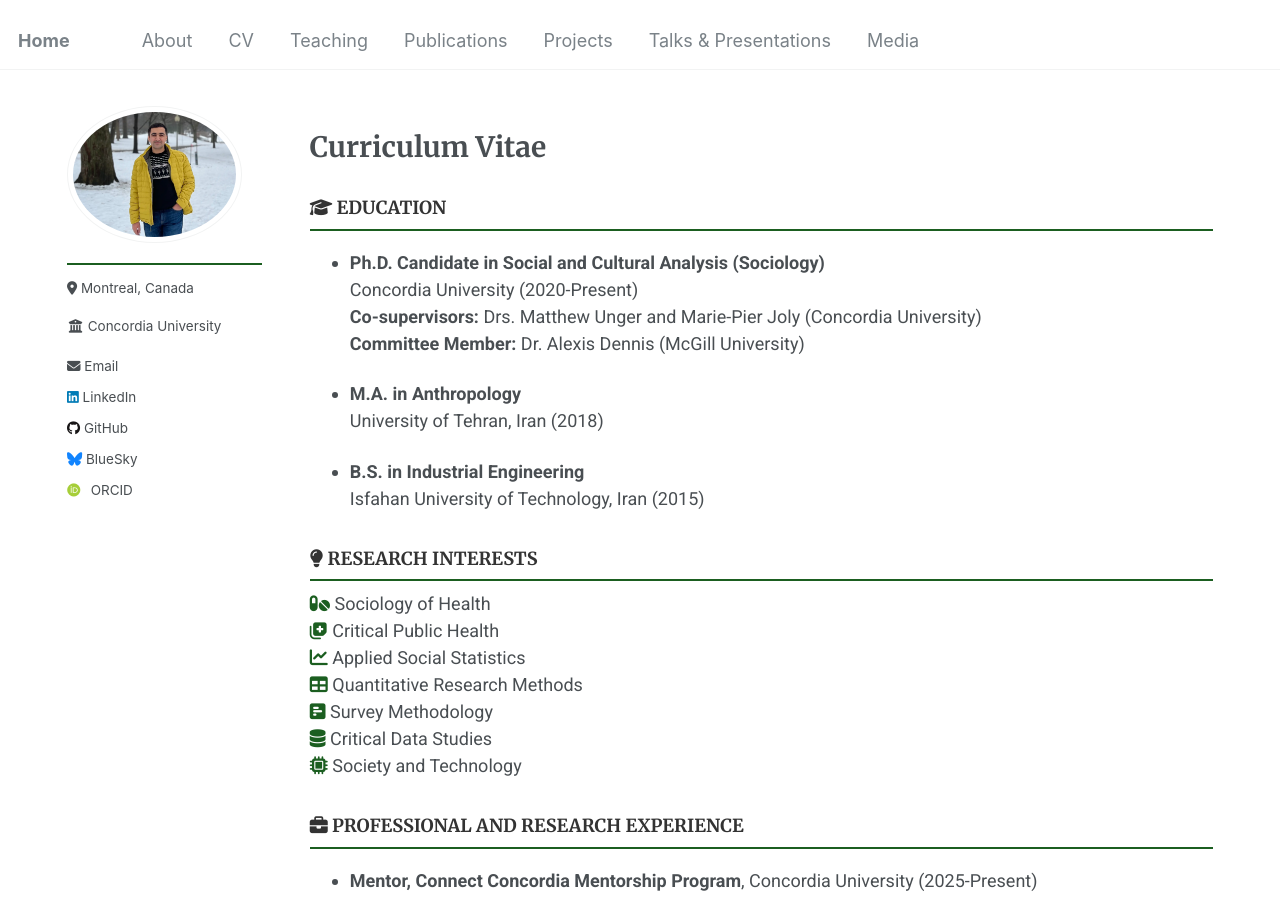
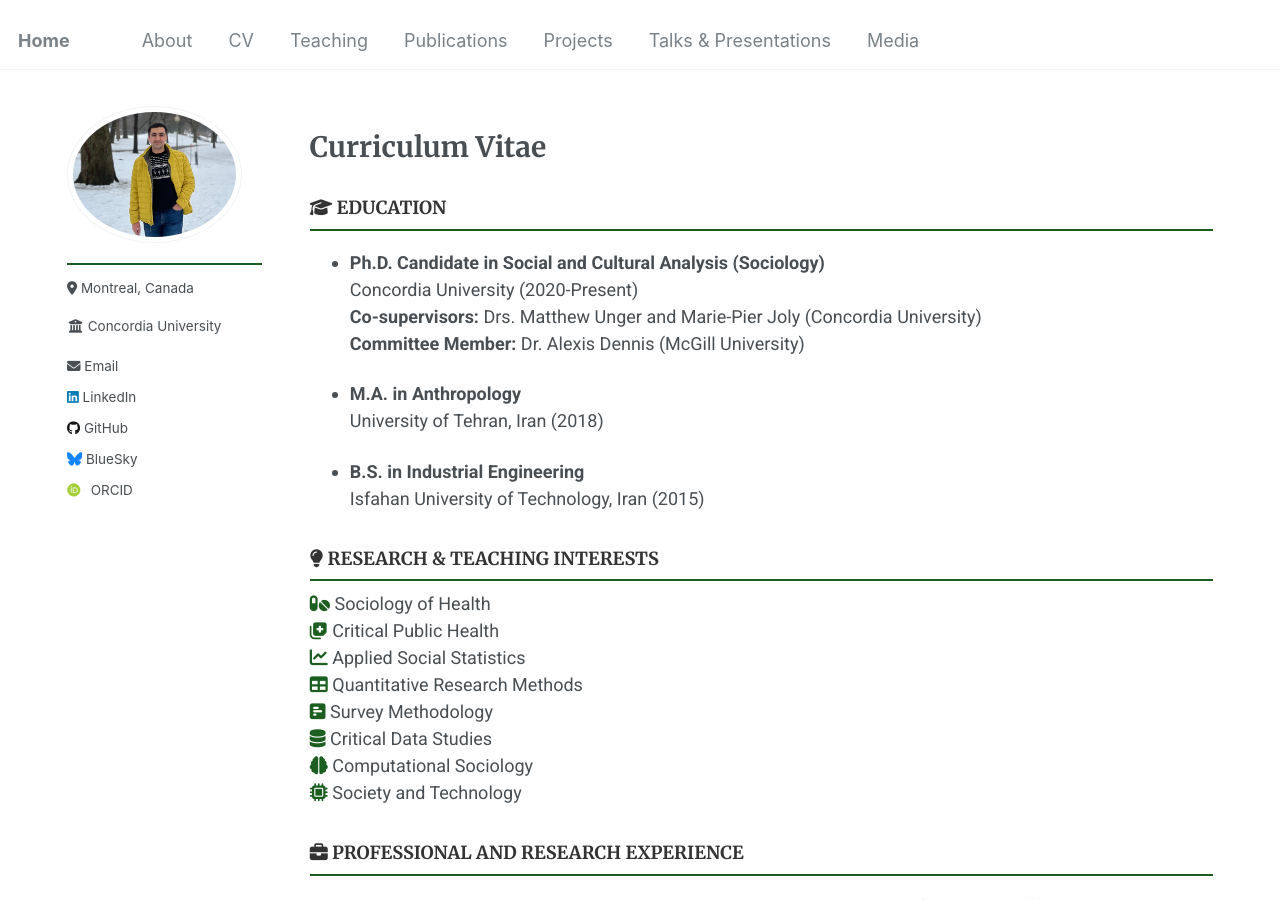
Before and after one commit to Mohsnmonji/mohsnmonji.github.io, a Jekyll site: the page built from _pages/Curriculum Vitae.md, in a window 1280 px wide and 900 px high. Built offline with Jekyll 4.4.1, drawn with Linux system fonts in a browser that asks for light colours; some web fonts are replaced.

Commit message:
Update Curriculum Vitae.md

```diff
--- a/_pages/Curriculum Vitae.md
+++ b/_pages/Curriculum Vitae.md
@@ -34,7 +34,7 @@ author_profile: true
 
 
 <!-- RESEARCH INTERESTS -->
-<h3><i class="fas fa-lightbulb"></i> RESEARCH INTERESTS</h3>
+<h3><i class="fas fa-lightbulb"></i> RESEARCH & TEACHING INTERESTS</h3>
 <div>
   <i class="fas fa-pills" style="color: #1B5E20;"></i> Sociology of Health<br>
   <i class="fas fa-notes-medical" style="color: #1B5E20;"></i> Critical Public Health<br>
@@ -42,6 +42,7 @@ author_profile: true
   <i class="fas fa-table" style="color: #1B5E20;"></i> Quantitative Research Methods<br>
   <i class="fas fa-poll-h" style="color: #1B5E20;"></i> Survey Methodology<br>
   <i class="fas fa-database" style="color: #1B5E20;"></i> Critical Data Studies<br>
+  <i class="fas fa-brain" style="color: #1B5E20;"></i> Computational Sociology<br>
   <i class="fas fa-microchip" style="color: #1B5E20;"></i> Society and Technology
 </div>
 
```
